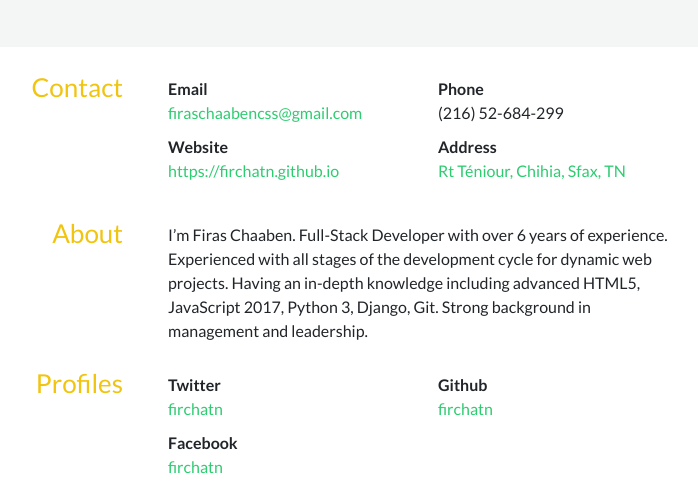
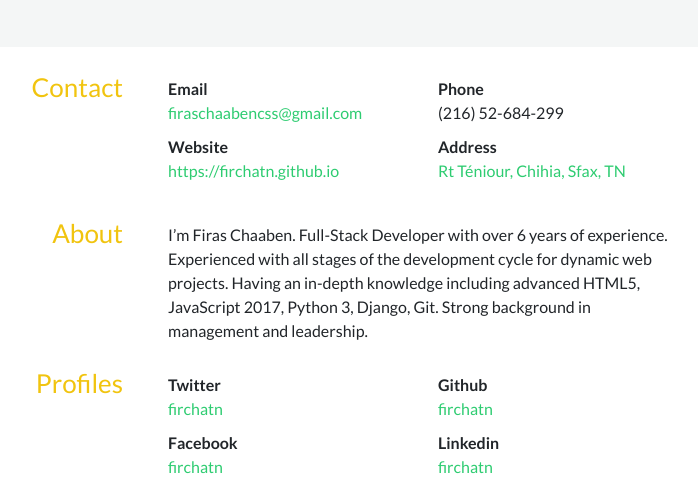
Before and after one commit to firchatn/firchatn.github.io, a plain HTML site: page index.html in a window 1280 px wide. Shown: the part 313-800 px from the top of the page, without its empty margins (307-1005 px from the left). Drawn offline with nearby package versions, Linux system fonts and the light colour scheme; some icons are missing.

Commit message:
add linkedin link

```diff
--- a/index.html
+++ b/index.html
@@ -313,6 +313,7 @@
                             </div>
                         </div>
                     </div>
+
                     <div class="col-sm-6">
                         <strong class="network">Facebook</strong>
                         <div class="username">
@@ -321,6 +322,16 @@
                             </div>
                         </div>
                     </div>
+
+           <div class="col-sm-6">
+                        <strong class="network">Linkedin</strong>
+                        <div class="username">
+                            <div class="url">
+                                <a href="https://linkedin.com/firchatn">firchatn</a>
+                            </div>
+                        </div>
+                    </div>
+
                 </div>
             </div>
         </section>
```
